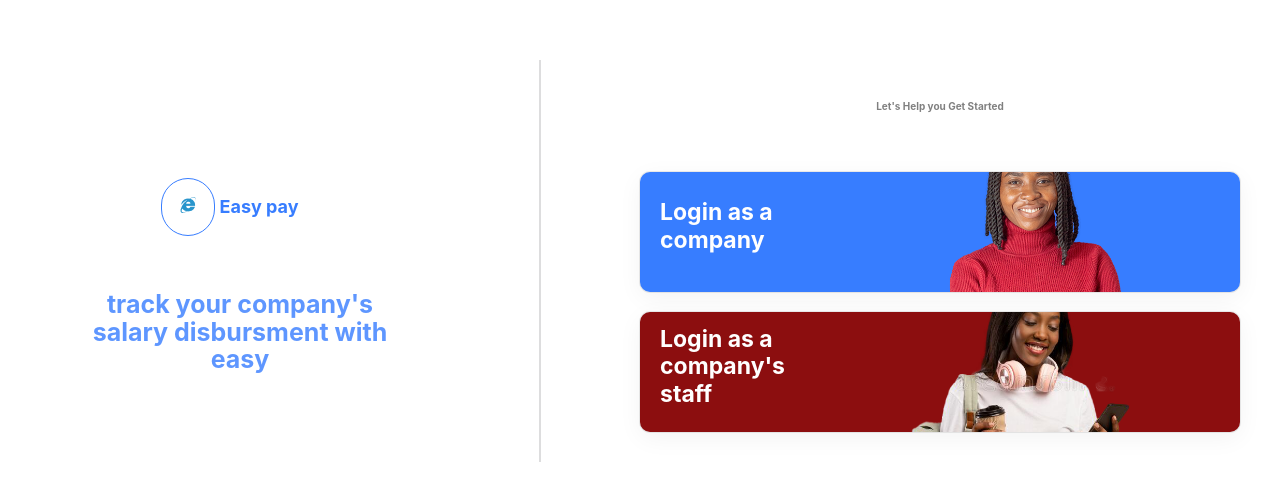
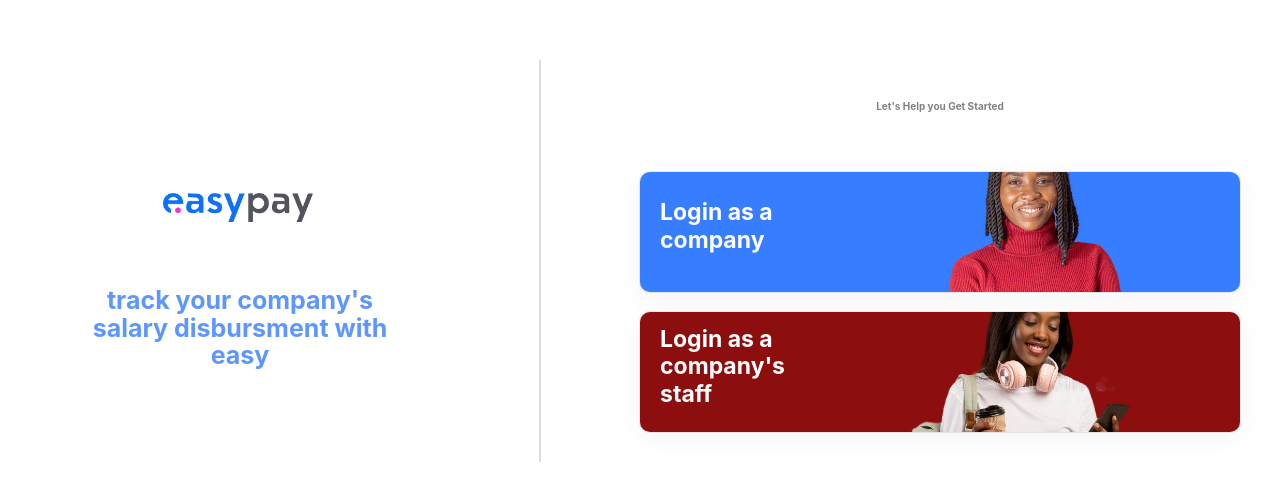
Before and after one commit to OgbuEsther/easyPayFE, a React (Create React App) app: page /optionsignin in a window 1280 px wide. Shown: the part 139-640 px from the top of the page. Built offline with nearby package versions, Linux system fonts and the light colour scheme.

Commit message:
state management

```diff
--- a/src/Components/Auth/Staff/OptionSignin.tsx
+++ b/src/Components/Auth/Staff/OptionSignin.tsx
@@ -2,7 +2,7 @@ import React from "react";
 import styled from "styled-components";
 import perfect from "../../Assets/perfect.png";
 import school from "../../Assets/adds.png";
-
+import logos from "../../Assets/logos2.png";
 import {
   AiFillFacebook,
   AiFillTwitterSquare,
@@ -23,9 +23,9 @@ const OptionSignin = () => {
 
           <LogoHolder to="/">
             <Logo>
-              <img src={easy} alt="" />
+              <img src={logos} alt="" />
             </Logo>
-            <LogoTitle>Easy pay</LogoTitle>
+            {/* <LogoTitle>Easy pay</LogoTitle> */}
           </LogoHolder>
 
           <Text>track your company's salary disbursment with easy</Text>
@@ -88,17 +88,24 @@ const LogoTitle = styled.div`
 `;
 
 const Logo = styled.div`
-  padding: 18px;
+  /* padding: 18px; */
   /* background-color: #377dff; */
   color: white;
-  border: 1px solid #377dff;
+  /* border: 1px solid #377dff; */
   border-radius: 50px;
   margin-right: 5px;
-  font-weight: 700;
+  width: 150px;
+  height: 50px;
+  display: flex;
+  justify-content: center;
+  align-items: center;
+
   img {
     width: 100%;
     height: 100%;
+    object-fit: contain;
   }
+  font-weight: 700;
 `;
 
 const LogoHolder = styled(Link)`
--- a/src/Components/Auth/Staff/OptionSignup.tsx
+++ b/src/Components/Auth/Staff/OptionSignup.tsx
@@ -9,7 +9,8 @@ import {
   AiFillLinkedin,
 } from "react-icons/ai";
 import { Link } from "react-router-dom";
-import easy from "../../Assets/explorer.png";
+// import easy from "../../Assets/explorer.png";
+import logos from "../../Assets/logos2.png";
 
 const OptionSignup = () => {
   return (
@@ -23,9 +24,9 @@ const OptionSignup = () => {
 
           <LogoHolder to="/">
             <Logo>
-              <img src={easy} alt="" />
+              <img src={logos} alt="" />
             </Logo>
-            <LogoTitle>Easy pay</LogoTitle>
+            {/* <LogoTitle>Easy pay</LogoTitle> */}
           </LogoHolder>
 
           <Text>track your company's salary disbursment with easy</Text>
@@ -88,17 +89,24 @@ const LogoTitle = styled.div`
 `;
 
 const Logo = styled.div`
-  padding: 18px;
+  /* padding: 18px; */
   /* background-color: #377dff; */
   color: white;
-  border: 1px solid #377dff;
+  /* border: 1px solid #377dff; */
   border-radius: 50px;
   margin-right: 5px;
-  font-weight: 700;
+  width: 150px;
+  height: 50px;
+  display: flex;
+  justify-content: center;
+  align-items: center;
+
   img {
     width: 100%;
     height: 100%;
+    object-fit: contain;
   }
+  font-weight: 700;
 `;
 
 const LogoHolder = styled(Link)`
--- a/src/Components/Global/ReduxState.tsx
+++ b/src/Components/Global/ReduxState.tsx
@@ -1,30 +1,58 @@
 import { createSlice } from "@reduxjs/toolkit";
-import { PayloadAction } from "@reduxjs/toolkit/dist/createAction";
+import { PayloadAction } from "@reduxjs/toolkit";
 
-interface AdminData {
-    name: string;
+interface loginClient {
   email: string;
   password: string;
 }
 
-const initialState = {
-    currentUser: {} as AdminData | null
+interface userData {
+  yourName: string;
+  email: string;
+  password: string;
+  companyName: string;
+  position: string;
+  _id: string;
 }
 
+interface loginAdmin {
+  email: string;
+  password: string;
+}
+
+interface adminData {
+  name: string;
+  email: string;
+  password: string;
+  _id: string;
+}
+
+const initialState = {
+  Client: {} as userData | null,
+  Admin: {} as adminData | null,
+};
+
 const ReduxState = createSlice({
-    name: "easypays",
+  name: "easyPay",
   initialState,
   reducers: {
-        loginAdmin: (state, { payload }: PayloadAction<AdminData>) => {
-            state.currentUser = payload
+    registerClient: (state, { payload }: PayloadAction<userData>) => {
+      state.Client = payload;
     },
 
+    registerAdmin: (state, { payload }: PayloadAction<adminData>) => {
+      state.Admin = payload;
+    },
+    logOut: (state) => {
+      state.Client = null;
+    },
     logoutAdmin: (state) => {
-            state.currentUser = null
-        }
-    }
-})
+      state.Admin = null;
+    },
+  },
+});
 
-export const { loginAdmin, logoutAdmin } = ReduxState.actions;
+export const { registerClient, registerAdmin, logOut, logoutAdmin } =
+  ReduxState.actions;
 
-export default ReduxState.reducer
+export default ReduxState.reducer;
--- a/src/Components/Header/Header.tsx
+++ b/src/Components/Header/Header.tsx
@@ -133,12 +133,12 @@ const LogoHold = styled.div`
   font-size: 18px;
   width: 150px;
   height: 50px;
-  box-shadow: rgba(0, 0, 0, 0.05) 0px 1px 2px 0px;
 
   img {
     width: 80%;
     height: 80%;
     object-fit: contain;
+    box-shadow: rgba(0, 0, 0, 0.05) 0px 1px 2px 0px;
   }
 `;
 
```
Lines whose indentation alone changed are shown as unchanged.
